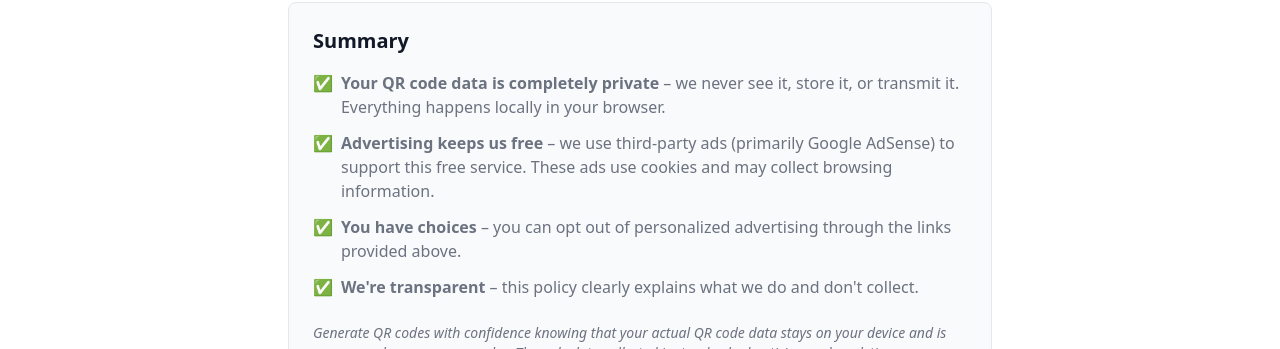
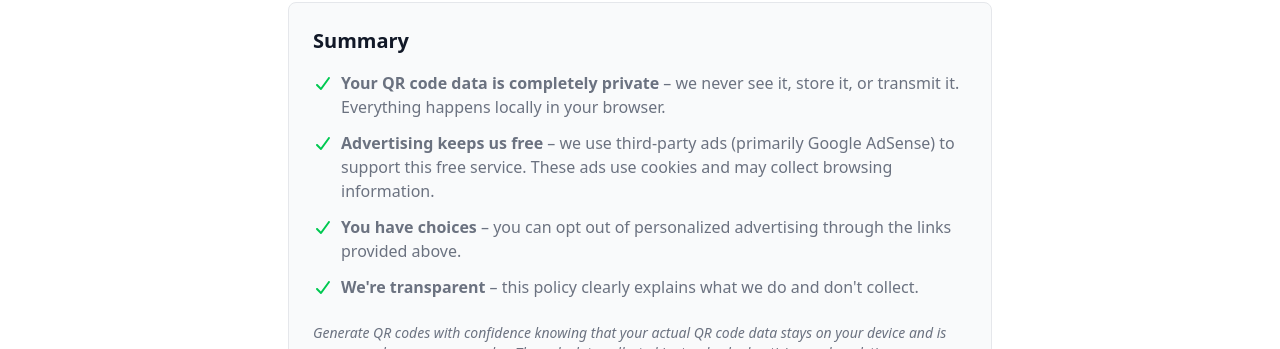
Before and after one commit to psmak4/qr-generator, a React (Vite) app: page /privacy in a window 1280 px wide. Shown: the part 8279-8628 px from the top of the page. Built offline with nearby package versions, Linux system fonts and the light colour scheme.

Commit message:
Update icons in privacy policy to Font Awesome

```diff
--- a/src/pages/PrivacyPolicyPage.tsx
+++ b/src/pages/PrivacyPolicyPage.tsx
@@ -1,4 +1,6 @@
 import { Link } from 'react-router-dom';
+import { FontAwesomeIcon } from '@fortawesome/react-fontawesome';
+import { faCheck } from '@fortawesome/free-solid-svg-icons';
 
 export default function PrivacyPolicyPage() {
   const lastUpdated = 'January 9, 2026';
@@ -488,19 +490,19 @@ export default function PrivacyPolicyPage() {
             </h2>
             <div className="mt-4 space-y-3">
               <p className="flex items-start gap-2">
-                <span className="text-green-500">✅</span>
+                <FontAwesomeIcon icon={faCheck} className="mt-1 h-4 w-4 text-green-500 shrink-0" aria-hidden="true" />
                 <span><strong>Your QR code data is completely private</strong> – we never see it, store it, or transmit it. Everything happens locally in your browser.</span>
               </p>
               <p className="flex items-start gap-2">
-                <span className="text-green-500">✅</span>
+                <FontAwesomeIcon icon={faCheck} className="mt-1 h-4 w-4 text-green-500 shrink-0" aria-hidden="true" />
                 <span><strong>Advertising keeps us free</strong> – we use third-party ads (primarily Google AdSense) to support this free service. These ads use cookies and may collect browsing information.</span>
               </p>
               <p className="flex items-start gap-2">
-                <span className="text-green-500">✅</span>
+                <FontAwesomeIcon icon={faCheck} className="mt-1 h-4 w-4 text-green-500 shrink-0" aria-hidden="true" />
                 <span><strong>You have choices</strong> – you can opt out of personalized advertising through the links provided above.</span>
               </p>
               <p className="flex items-start gap-2">
-                <span className="text-green-500">✅</span>
+                <FontAwesomeIcon icon={faCheck} className="mt-1 h-4 w-4 text-green-500 shrink-0" aria-hidden="true" />
                 <span><strong>We're transparent</strong> – this policy clearly explains what we do and don't collect.</span>
               </p>
             </div>
```
